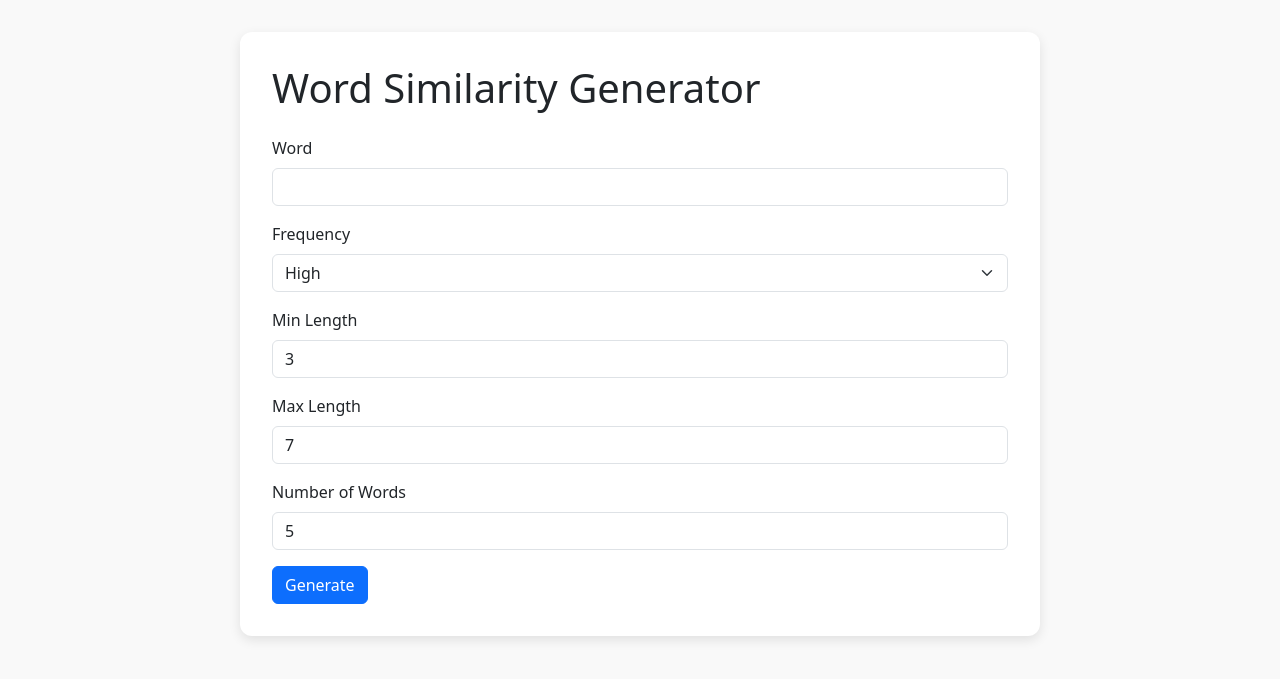
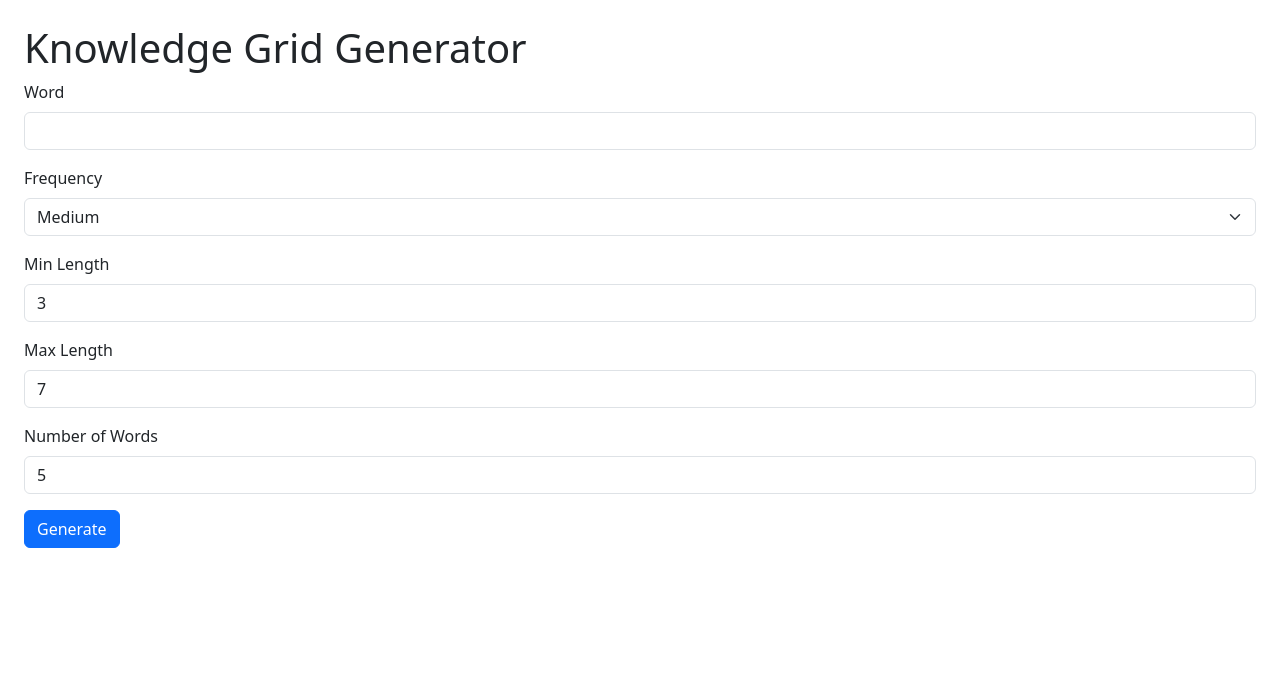
Before and after one commit to Brtelfer/Knowledge-Grid-Generator, a Flask app: page / in a window 1280 px wide. Shown: the top 679 px of the page. Run offline with Flask 3, Linux system fonts and the light colour scheme.

Commit message:
Update index.html

```diff
--- a/templates/index.html
+++ b/templates/index.html
@@ -1,64 +1,52 @@
-<!DOCTYPE html>
+<!doctype html>
 <html lang="en">
 <head>
-    <meta charset="UTF-8">
-    <title>Word Similarity Generator</title>
-    <link rel="stylesheet" href="https://cdn.jsdelivr.net/npm/bootstrap@5.3.0/dist/css/bootstrap.min.css">
-    <style>
-        body {
-            padding: 2rem;
-            background-color: #f9f9f9;
-        }
-        .container {
-            max-width: 800px;
-            background: white;
-            padding: 2rem;
-            border-radius: 12px;
-            box-shadow: 0 4px 12px rgba(0,0,0,0.1);
-        }
-        h1 {
-            margin-bottom: 1.5rem;
-        }
-        table {
-            margin-top: 2rem;
-        }
-    </style>
+  <meta charset="utf-8">
+  <title>Knowledge Grid Generator</title>
+  <link href="https://cdn.jsdelivr.net/npm/bootstrap@5.3.0/dist/css/bootstrap.min.css" rel="stylesheet">
 </head>
-<body>
-<div class="container">
-    <h1>Word Similarity Generator</h1>
+<body class="p-4">
+
+<h1>Knowledge Grid Generator</h1>
+
 <form method="post">
   <div class="mb-3">
-            <label class="form-label">Word</label>
-            <input type="text" class="form-control" name="word" required>
+    <label for="word" class="form-label">Word</label>
+    <input type="text" name="word" id="word" class="form-control" required>
   </div>
   <div class="mb-3">
-            <label class="form-label">Frequency</label>
-            <select class="form-select" name="frequency">
+    <label for="frequency" class="form-label">Frequency</label>
+    <select name="frequency" id="frequency" class="form-select">
       <option value="high">High</option>
-                <option value="medium">Medium</option>
+      <option value="medium" selected>Medium</option>
       <option value="low">Low</option>
+      <option value="any">Any</option>
     </select>
   </div>
   <div class="mb-3">
-            <label class="form-label">Min Length</label>
-            <input type="number" class="form-control" name="min_len" value="3">
+    <label for="min_len" class="form-label">Min Length</label>
+    <input type="number" name="min_len" id="min_len" class="form-control" value="3">
   </div>
   <div class="mb-3">
-            <label class="form-label">Max Length</label>
-            <input type="number" class="form-control" name="max_len" value="7">
+    <label for="max_len" class="form-label">Max Length</label>
+    <input type="number" name="max_len" id="max_len" class="form-control" value="7">
   </div>
   <div class="mb-3">
-            <label class="form-label">Number of Words</label>
-            <input type="number" class="form-control" name="word_num" value="5">
+    <label for="word_num" class="form-label">Number of Words</label>
+    <input type="number" name="word_num" id="word_num" class="form-control" value="5">
   </div>
   <button type="submit" class="btn btn-primary">Generate</button>
 </form>
 
 {% if table %}
-        <h2 class="mt-4">Results</h2>
+<hr>
+<h2>Generated Words</h2>
 {{ table | safe }}
+
+<form action="/download_csv" method="get" class="mt-3">
+  <button type="submit" class="btn btn-success">Download CSV</button>
+</form>
 {% endif %}
-</div>
+
 </body>
 </html>
```
Lines whose indentation alone changed are shown as unchanged.
